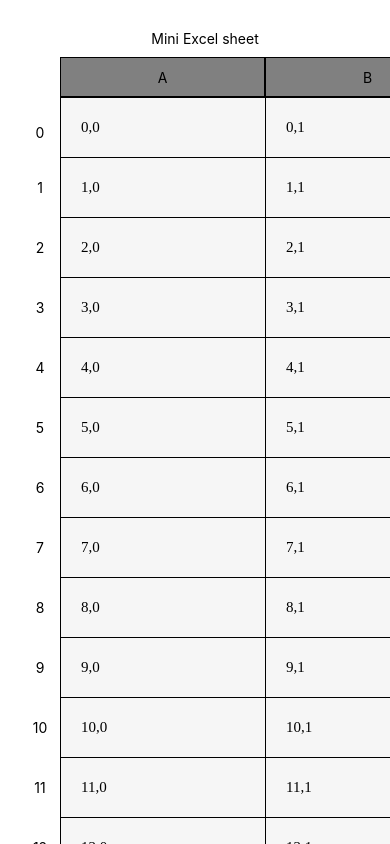
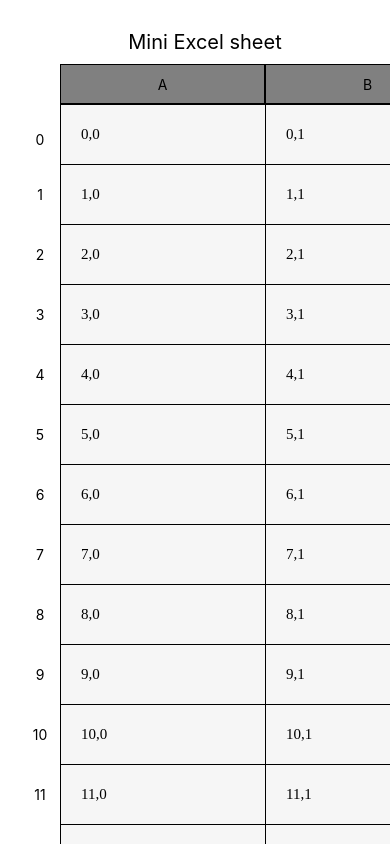
Before and after one commit to shimiljas/MiniExcel, a React Native app: screen / in a window 390 px wide. Built offline with nearby package versions, Linux system fonts and the light colour scheme.

Commit message:
bug fixes

```diff
--- a/App.js
+++ b/App.js
@@ -31,7 +31,8 @@ const style=StyleSheet.create({
   text:{
     alignSelf:'center',
     paddingBottom:10,
-    color:'black'
+    color:'black',
+    fontSize:20
   }
 })
 
--- a/src/component/Table.js
+++ b/src/component/Table.js
@@ -17,7 +17,6 @@ export default class Table extends React.Component {
 
    handleChangedCell = ({ x, y }, value) => {
     const modifiedData = Object.assign({}, this.state.data)
-
     if (!modifiedData[y]) modifiedData[y] = {}
     modifiedData[y][x] = value
     if(modifiedData[y][0]&&modifiedData[y][1]){
@@ -31,6 +30,10 @@ export default class Table extends React.Component {
         if(modifiedData[y][1]){
           modifiedData[y][2]=0+Number(modifiedData[y][1])
           modifiedData[y][3]=1*Number(modifiedData[y][1])
+        }
+        if(!modifiedData[y][0]&&!modifiedData[y][1]){
+            modifiedData[y][2]=''
+            modifiedData[y][3]=''
         }
 
     }
```
